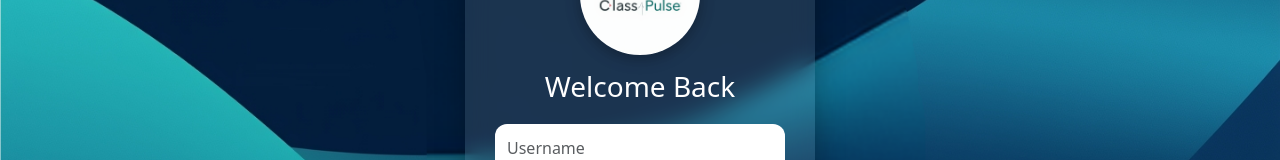
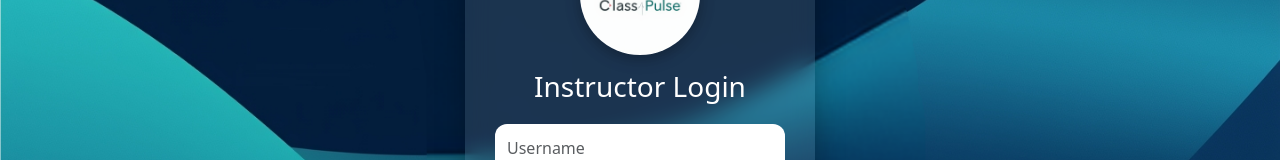
Before and after one commit to FahadiHassan2494/Classpulse-Frontend, a React (Vite) app: page / in a window 1280 px wide. Shown: the part 266-426 px from the top of the page. Built offline with nearby package versions, Linux system fonts and the light colour scheme; the HTML template or start-up script is replaced by a standard one.

Commit message:
made some changes

```diff
--- a/src/pages/Auth/Login.jsx
+++ b/src/pages/Auth/Login.jsx
@@ -10,39 +10,58 @@ const Login = () => {
   const navigate = useNavigate();
   const location = useLocation();
 
-  // 🔥 Detect if user came from /join/:sessionId
+  // Parse query params (role)
   const searchParams = new URLSearchParams(location.search);
-  const roomId = searchParams.get("room");  // ex: ABC123
-  const loginAs = searchParams.get("role"); // "student" or "instructor"
+  const loginAs = searchParams.get("role") || "Teacher"; // default to instructor
 
-  const handleLogin = async (e) => {
+  // Hardcoded credentials
+  const validStudents = [
+    { username: "student1", password: "12345" },
+    { username: "student2", password: "12345" },
+  ];
+
+  const validInstructor = { username: "instructor", password: "12345" };
+
+  const handleLogin = (e) => {
     e.preventDefault();
 
-    // Instructor login (existing hardcoded logic)
-    if (loginAs === "instructor" || userName === "instructor") {
+    // ------------------ Student Login ------------------
+    if (loginAs.toLowerCase() === "student") {
+      const student = validStudents.find(
+        (s) => s.username === userName && s.password === password
+      );
+
+      if (!student) {
+        setError("Invalid student username or password");
+        return;
+      }
+
+      sessionStorage.setItem("token", "dummy-token");
+      sessionStorage.setItem("role", "Student");
+
+      // Navigate to classroom if joined via session link
+      const roomId = sessionStorage.getItem("joinRoomId");
+      if (roomId) {
+        navigate(`/classroom?room=${roomId}`);
+        sessionStorage.removeItem("joinRoomId");
+        return;
+      }
+
+      // Otherwise fallback
+      navigate("/student");
+    }
+
+    // ------------------ Instructor Login ------------------
+    if (loginAs.toLowerCase() === "teacher") {
+      if (userName !== validInstructor.username || password !== validInstructor.password) {
+        setError("Invalid instructor username or password");
+        return;
+      }
+
       sessionStorage.setItem("token", "dummy-token");
       sessionStorage.setItem("role", "Teacher");
       navigate("/instructor");
-      return;
     }
-
-    // 🔥 Student login (from join link)
-    if (loginAs === "student") {
-      sessionStorage.setItem("token", "dummy-token");
-      sessionStorage.setItem("role", "Student");
-
-      // If room exists → go directly to classroom
-      if (roomId) {
-        navigate(`/classroom?room=${roomId}`);
-        return;
-      }
-
-      navigate("/student");
-      return;
-    }
-
-    // default login fallback
-    setError("Invalid login source.");
   };
 
   return (
@@ -54,7 +73,7 @@ const Login = () => {
         minHeight: "100vh",
         display: "flex",
         justifyContent: "center",
-        alignItems: "center"
+        alignItems: "center",
       }}
     >
       <div
@@ -67,7 +86,7 @@ const Login = () => {
           WebkitBackdropFilter: "blur(12px)",
           boxShadow: "0 8px 30px rgba(0,0,0,0.3)",
           color: "white",
-          textAlign: "center"
+          textAlign: "center",
         }}
       >
         <img
@@ -80,17 +99,13 @@ const Login = () => {
             backgroundColor: "rgba(255, 255, 255, 0.2)",
             borderRadius: "50%",
             boxShadow: "0 4px 15px rgba(0,0,0,0.3)",
-            objectFit: "cover"
+            objectFit: "cover",
           }}
         />
 
-        <h3 style={{ marginBottom: "20px" }}>Welcome Back</h3>
-
-        {roomId && (
-          <p style={{ color: "#fff", marginBottom: "10px" }}>
-            Joining session: <strong>{roomId}</strong>
-          </p>
-        )}
+        <h3 style={{ marginBottom: "20px" }}>
+          {loginAs.toLowerCase() === "student" ? "Student Login" : "Instructor Login"}
+        </h3>
 
         <Form onSubmit={handleLogin}>
           <Form.Group className="mb-3">
@@ -100,11 +115,7 @@ const Login = () => {
               value={userName}
               onChange={(e) => setUserName(e.target.value)}
               required
-              style={{
-                borderRadius: "12px",
-                padding: "12px",
-                border: "none"
-              }}
+              style={{ borderRadius: "12px", padding: "12px", border: "none" }}
             />
           </Form.Group>
 
@@ -115,11 +126,7 @@ const Login = () => {
               value={password}
               onChange={(e) => setPassword(e.target.value)}
               required
-              style={{
-                borderRadius: "12px",
-                padding: "12px",
-                border: "none"
-              }}
+              style={{ borderRadius: "12px", padding: "12px", border: "none" }}
             />
           </Form.Group>
 
@@ -131,11 +138,12 @@ const Login = () => {
               padding: "10px",
               backgroundColor: "#1A314A",
               border: "none",
-              fontWeight: "bold"
+              fontWeight: "bold",
             }}
           >
             Login
           </Button>
+        </Form>
 
         <div className="mt-3">
           <a
@@ -146,7 +154,6 @@ const Login = () => {
             Forgot Password?
           </a>
         </div>
-        </Form>
 
         {error && <p className="text-danger mt-2">{error}</p>}
       </div>
--- a/src/pages/Classroom/JoinSession.jsx
+++ b/src/pages/Classroom/JoinSession.jsx
@@ -6,8 +6,11 @@ const JoinSession = () => {
   const navigate = useNavigate();
 
   useEffect(() => {
-    // Redirect to login with student role and roomId
-    navigate(`/login?role=student&room=${sessionId}`);
+    // Save sessionId in storage
+    sessionStorage.setItem("joinRoomId", sessionId);
+
+    // Navigate to login page without auto redirect
+    navigate(`/login?role=student`);
   }, [sessionId, navigate]);
 
   return (
```
Lines whose indentation alone changed are shown as unchanged.
